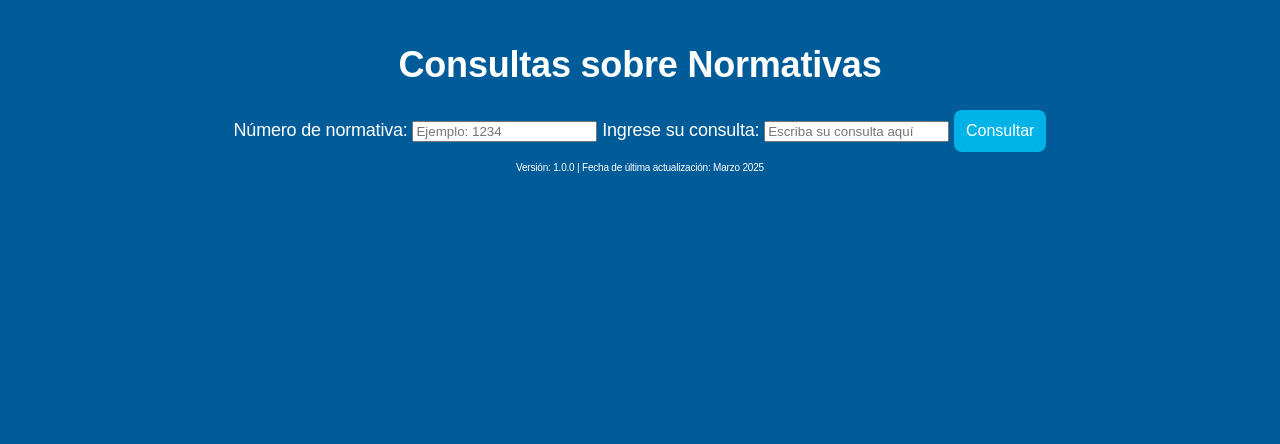
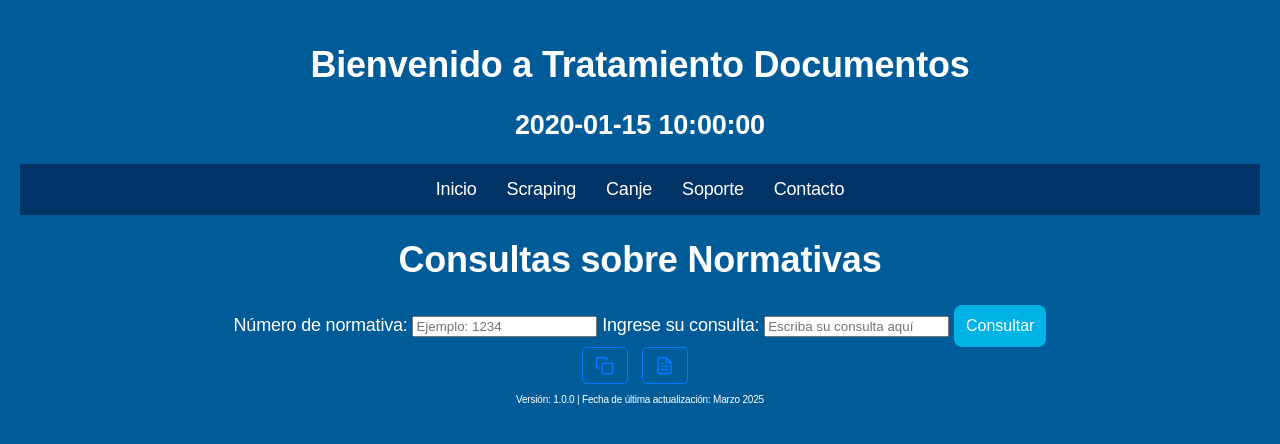
Before and after one commit to GbertonAR/botnormativa, a Flask app: template templates/index.html in a window 1280 px wide. Shown: the top 444 px of the page. Run offline with Flask 3, Linux system fonts and the light colour scheme; the template is opened without the code that fills it: most values are stand-ins (such as "Sample title", 1, 10 or a date in 2020).

Commit message:
Actualizo Normativa y genero New Canje

```diff
--- a/app.py
+++ b/app.py
@@ -1,10 +1,20 @@
-from flask import Flask, request, jsonify, render_template
+from flask import Flask, request, jsonify, render_template, Blueprint, send_file
 import sqlite3
 import re
 import os
 import google.generativeai as genai
+from fpdf import FPDF
+import io
+
+# *** INSTRUCCIÓN IMPORTANTE: IMPORTA EL BLUEPRINT DE "CANJE" ***
+from canje.app_canje import canje_bp
+
 
 app = Flask(__name__)
+
+# *** INSTRUCCIÓN IMPORTANTE: REGISTRA EL BLUEPRINT DE "CANJE" EN LA APLICACIÓN PRINCIPAL ***
+app.register_blueprint(canje_bp)
+
 
 # Configurar API Key de Gemini
 genai.configure(api_key="AIzaSyALSGwm8GtQNIyiofZJ0fBZf2jvAbpz_vo")
@@ -18,6 +28,13 @@ DB_PATH =("normativas.db")
 #DB_PATH =("wwwroot/normativas.db")
 #DB_PATH =("site/wwwroot/normativas.db")
 print(f"Este es el valor de DB", DB_PATH)
+
+# Importa el Blueprint
+#from .pdf_generation import pdf_bp
+
+# Registra el Blueprint en la aplicación
+#app.register_blueprint(pdf_bp)
+
 
 # 🔍 Función para extraer número de normativa desde la pregunta
 def extraer_numero_normativa(pregunta):
@@ -65,6 +82,9 @@ def obtener_normativa(numero=None, consulta=None):
     if resultado:
         #return [row[0] for row in resultado]
         return resultado
+    else:
+        print("No se encontraron resultados.")
+        return None
 
     #return None
 
@@ -155,6 +175,27 @@ def api_consulta():
     #     #return jsonify({"respuestas": respuestas})
     # else:
     #     return jsonify({"mensaje": "No se encontraron normativas para la consulta."}), 404
+# @pdf_bp.route('/generar', methods=['POST'])
+# def generar_pdf():
+#     respuesta = request.form.get('respuesta')
+#     if not respuesta:
+#         return "Error: No se proporcionó la respuesta.", 400
+
+#     pdf = FPDF()
+#     pdf.add_page()
+#     pdf.set_font("Arial", size=12)
+#     pdf.multi_cell(0, 10, txt=respuesta)
+
+#     # Guardar el PDF en un buffer de memoria
+#     buffer = io.BytesIO()
+#     pdf.output(buffer)
+#     buffer.seek(0)
+
+#     return send_file(buffer, download_name='respuesta_normativa.pdf', as_attachment=True)
+
+# En tu app.py principal, registra el Blueprint:
+# from .pdf_generation import pdf_bp
+# app.register_blueprint(pdf_bp)
 
 if __name__ == '__main__':
     #app.run(debug=True, port=5000)
--- a/static/css/styles.css
+++ b/static/css/styles.css
@@ -48,6 +48,26 @@ body {
     margin-top: 10px;
 }
 
+/* Menú de navegación */
+/*
+nav {
+    background-color: #003366;
+    padding: 15px;
+    text-align: center;
+}
+*/
+nav a {
+    color: white;
+    text-decoration: none;
+    margin: 0 20px;
+    font-size: 18px;
+}
+
+nav a:hover {
+    color: #ffcc00;
+}
+
+
 /* Campos de entrada */
 .chat-form {
     display: flex;
@@ -94,3 +114,102 @@ footer{
     font-family: "Montserrat", sans-serif;
     font-size: 10px;
 }
+
+#contenedor-respuesta {
+    margin-top: 20px;
+    border: 1px solid #ccc;
+    padding: 15px;
+    border-radius: 5px;
+}
+
+#area-respuesta {
+    margin-bottom: 10px;
+    white-space: pre-wrap; /* Para preservar saltos de línea */
+}
+
+.acciones-respuesta button {
+    background: none;
+    border: 1px solid #007bff;
+    color: #007bff;
+    padding: 8px 12px;
+    margin-right: 10px;
+    border-radius: 5px;
+    cursor: pointer;
+    display: inline-flex;
+    align-items: center;
+    gap: 5px;
+}
+
+.acciones-respuesta button:hover {
+    background-color: #007bff;
+    color: white;
+}
+
+.acciones-respuesta svg {
+    width: 1.2em;
+    height: 1.2em;
+}
+
+.sr-only {
+    position: absolute;
+    width: 1px;
+    height: 1px;
+    padding: 0;
+    margin: -1px;
+    overflow: hidden;
+    clip: rect(0, 0, 0, 0);
+    white-space: nowrap;
+    border-width: 0;
+}
+
+nav {
+    background-color: #003366;
+    padding: 15px;
+    text-align: center; /* Esto centrará el menú horizontalmente */
+    display: flex; /* Usamos flexbox para la disposición horizontal */
+    justify-content: center; /* Centra los elementos del menú horizontalmente */
+    align-items: center; /* Alinea los elementos del menú verticalmente al centro (opcional) */
+}
+
+nav a {
+    color: white;
+    text-decoration: none;
+    margin: 0 15px; /* Reduce un poco el margen para que quepan más elementos */
+    font-size: 18px;
+}
+
+nav a:hover {
+    color: #ffcc00;
+}
+
+/* Estilos para los dropdowns (si los tienes) */
+.dropdown {
+    position: relative; /* Necesario para posicionar el contenido del dropdown */
+}
+
+.dropdown-content {
+    display: none; /* Oculta el contenido del dropdown por defecto */
+    position: absolute;
+    background-color: #f9f9f9;
+    min-width: 120px;
+    box-shadow: 0px 8px 16px 0px rgba(0,0,0,0.2);
+    z-index: 1;
+    text-align: left; /* Alinea el texto del dropdown a la izquierda */
+}
+
+.dropdown:hover .dropdown-content {
+    display: block; /* Muestra el contenido del dropdown al pasar el ratón */
+}
+
+.dropdown-content a {
+    color: black;
+    padding: 12px 16px;
+    text-decoration: none;
+    display: block; /* Hace que los enlaces del dropdown ocupen todo el ancho */
+    margin: 0; /* Elimina el margen que teníamos para los enlaces principales */
+}
+
+.dropdown-content a:hover {
+    background-color: #ddd;
+    color: black;
+}
--- a/templates/index.html
+++ b/templates/index.html
@@ -5,11 +5,31 @@
     <link rel="stylesheet" href="{{ url_for('static', filename='css/styles.css') }}">
 </head>
 <body>
+
+    <div class="content">
+        <h1>Bienvenido a Tratamiento Documentos</h1>
+        <h2>{{ fecha_hora }}</h2>
+    </div>
+    <nav>
+        <a href="/">Inicio</a>
+        <a href="#">Scraping</a>
+        <a href="{{ url_for('canje.canje_form') }}">Canje</a>
+        <div class="dropdown">
+            <a href="#">Soporte</a>
+            <div class="dropdown-content">
+                <a href="/">Gráfico</a>
+            </div>
+        </div>
+        <a href="#">Contacto</a>
+    </nav>
+
+
+
     <div class="container">
         <h1 class="tit-buscador">Consultas sobre Normativas</h1>
         <form id="consultaForm" method="POST">
             <label for="numero_norma">Número de normativa:</label>
-            <input type="text" id="numero_norma" name="numero_norma" placeholder="Ejemplo: 1234" required>
+            <input type="text" id="numero_norma" name="numero_norma" placeholder="Ejemplo: 1234">
 
             <label for="consulta">Ingrese su consulta:</label>
             <input type="text" id="consulta" name="consulta" placeholder="Escriba su consulta aquí" required>
@@ -19,6 +39,25 @@
 
         <div id="respuesta"></div>
         <div id="ejemplo"></div>
+        <div class="acciones-respuesta">
+            <button id="boton-copiar-respuesta" title="Copiar al portapapeles">
+                <svg xmlns="http://www.w3.org/2000/svg" width="24" height="24" viewBox="0 0 24 24" fill="none" stroke="currentColor" stroke-width="2" stroke-linecap="round" stroke-linejoin="round" class="feather feather-copy">
+                    <rect x="9" y="9" width="13" height="13" rx="2" ry="2"></rect>
+                    <path d="M5 15H4a2 2 0 0 1-2-2V4a2 2 0 0 1 2-2h9a2 2 0 0 1 2 2v1"></path>
+                </svg>
+                <span class="sr-only">Copiar al portapapeles</span>
+            </button>
+            <button id="boton-generar-pdf" title="Generar PDF">
+                <svg xmlns="http://www.w3.org/2000/svg" width="24" height="24" viewBox="0 0 24 24" fill="none" stroke="currentColor" stroke-width="2" stroke-linecap="round" stroke-linejoin="round" class="feather feather-file-text">
+                    <path d="M14 2H6a2 2 0 0 0-2 2v16a2 2 0 0 0 2 2h12a2 2 0 0 0 2-2V8z"></path>
+                    <polyline points="14 2 14 8 20 8"></polyline>
+                    <line x1="16" y1="13" x2="8" y2="13"></line>
+                    <line x1="16" y1="17" x2="8" y2="17"></line>
+                    <polyline points="10 9 9 9 8 9"></polyline>
+                </svg>
+                <span class="sr-only">Generar PDF</span>
+            </button>
+        </div>
     </div>
 
     <script>
@@ -34,8 +73,8 @@
                 const numeroNorma = numeroNormaInput.value.trim();
                 const consulta = consultaInput.value.trim();
 
-                if (numeroNorma === "" || consulta === "") {
-                    respuestaDiv.innerHTML = "<p class='error'>Por favor, complete ambos campos.</p>";
+                if (numeroNorma === "" && consulta === "") {
+                    respuestaDiv.innerHTML = "<p class='error'>Por favor, complete al menos uno de los campos (Número de Norma o Consulta).</p>";
                     return;
                 }
 
@@ -89,6 +128,7 @@
             });
         });
     </script>
+    <script src="{{ url_for('static', filename='js/copypaste.js') }}"></script>
 </body>
 <footer>
     <!-- <p>© 2025 Licencia Nacional de Conducir Digital | Todos los derechos reservados</p> -->
```
Also changed, not shown: requirements.txt (+58 -102 lines).
